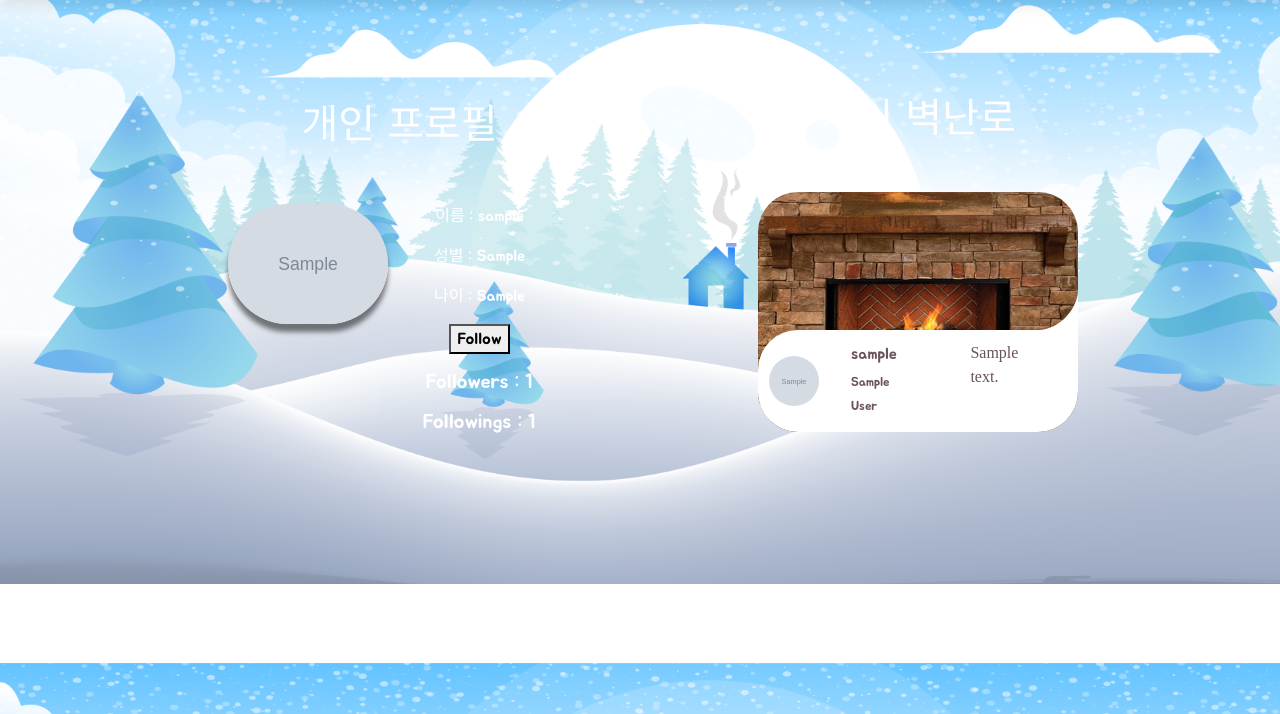
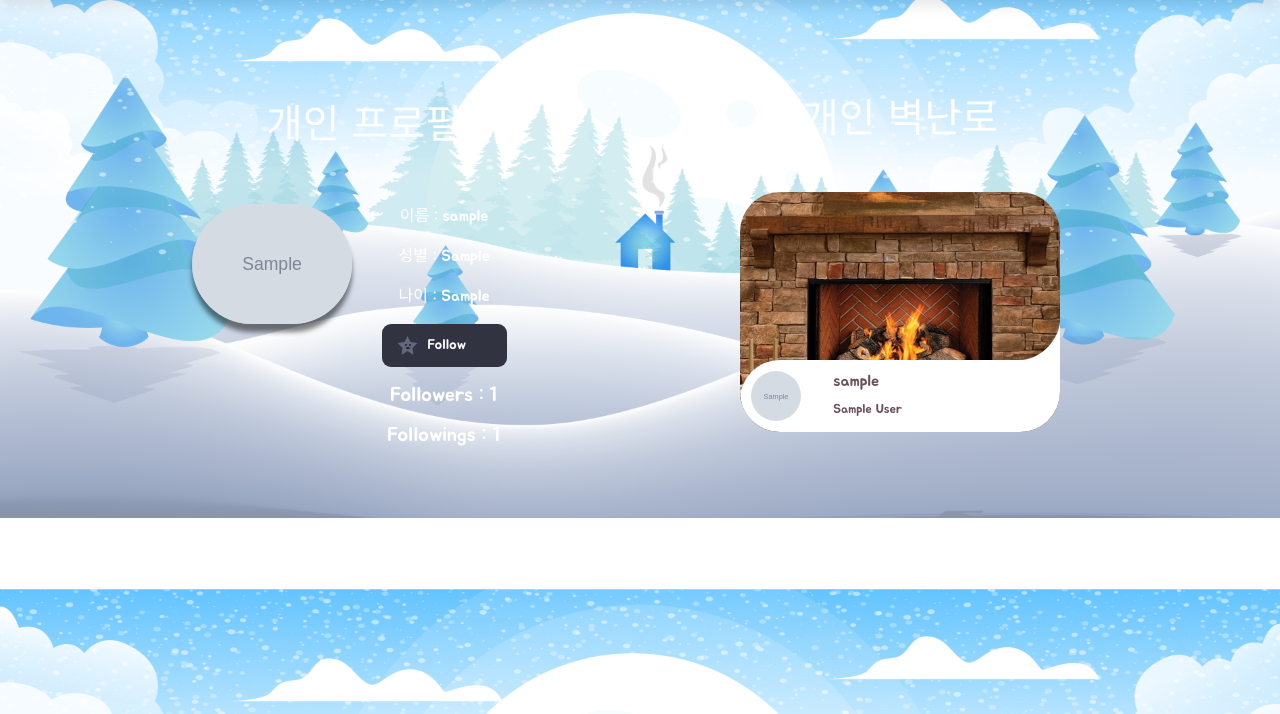
Before and after one commit to tnpfldyd/semi_pjt_2, a Django app: page /accounts/profile/1/ in a window 1280 px wide. Shown: the part 86-800 px from the top of the page. Run offline with Django 3.2, Linux system fonts and the light colour scheme; tables that the repository leaves empty hold one stand-in row (values such as "Sample post"); grey boxes marked "Sample" are stand-in pictures; some libraries are stand-ins or nearby versions; some web fonts are replaced.

Commit message:
profilefix2

```diff
--- a/accounts/templates/accounts/profile.html
+++ b/accounts/templates/accounts/profile.html
@@ -3,7 +3,7 @@
 {% load django_bootstrap5 %}
 {% block content %}
 <link rel="stylesheet" href="https://fonts.googleapis.com/css?family=Inter:400,500,600,700&amp;display=swap">
-{% comment %} <link rel="stylesheet" href="{% static 'css/profile.css' %}"> {% endcomment %}
+<link rel="stylesheet" href="{% static 'css/profile.css' %}">
 <style>
   :root {
     --surface-color: #fff;
@@ -200,14 +200,13 @@
       </div>
     </div>
     <!-- 벽난로 -->
-    <div class='col ms-2 my-5'>
+    <div class='col-12 col-lg-3 ms-2 my-5'>
       <div class='mb-5 d-flex justify-content-center'>
         <div>
           <h1 class='my-5 text-center'>
             개인 벽난로
           </h1>
           {% if user.usercard %}
-          <div class="p-5 my-5 pt-0">
             <a href="{% url 'cards:usercard_detail' user.usercard.pk %}" class="card2">
               {% if user.usercard.chimneys == 9 %}
               <img src="/static/images/벽난로{{ user.usercard.chimneys }}.png" class="card__image" alt=""/>
@@ -222,32 +221,27 @@
                     <img class="card__thumb" src="{{ user.profileimage }}"/>
                   {% else %}
                     <img class="card__thumb" src="{% static 'images/게스트.png' %}"/>
-                </div>
-              </div>
-            </a>
+
                   {% endif %}
                   <div class="card__header-text">
                     <h3 class="card__title">{{ user.nickname }}</h3>
                     <span class="card__status">{{ user.usercard.title }}</span>
                   </div>
-                  <p class="card__description">{{ user.usercard.content }}</p>
-          </div>
+                </div>
+                <p class="card__description">{{ user.usercard.content }}</p>
+              </div>
+            </a>
           {% else %}
-           {% if user == request.user %}
             <div class="p-5 my-5">
               <a href="{% url 'cards:usercard_create' %}" class="btn btn-primary">
                 개인 벽난로를 생성해주세요!
               </a>
             </div>
-            {% else %}
-            <div class="p-5 my-5">
-              <h5>아직 벽난로가 없어요 😂</h5>
-            </div>
-            {% endif %}
+
           {% endif %}
         </div>
       </div>
-    </div>
+      </div>
   </div>
 
   <script src="https://unpkg.com/magic-snowflakes/dist/snowflakes.min.js"></script>
```
